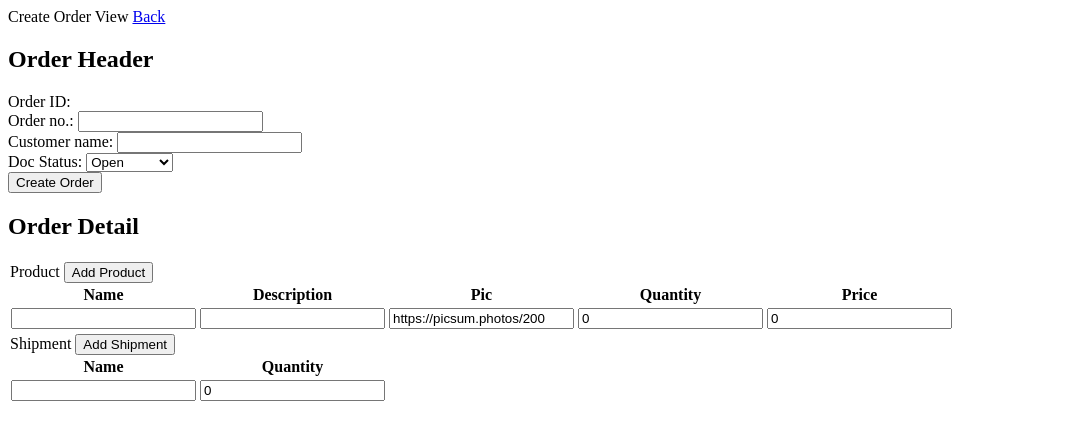
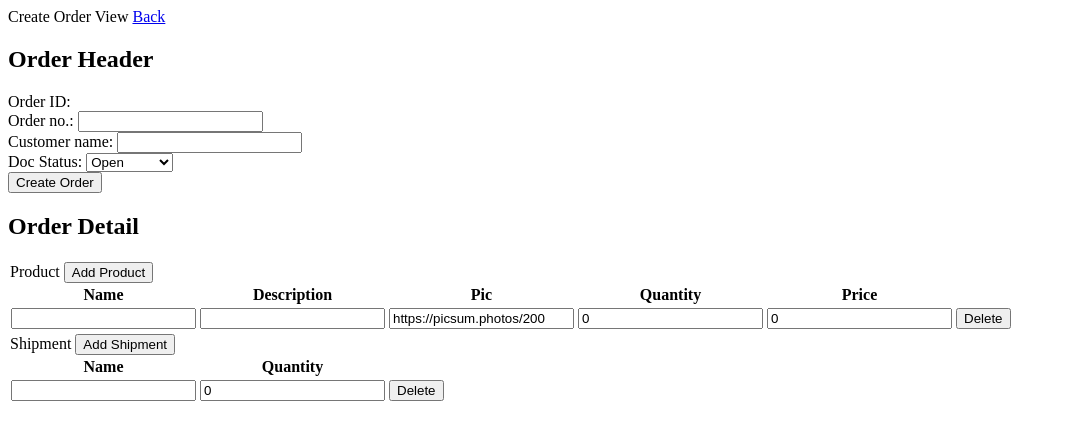
Before and after one commit to saoloung/order-management, a Vue app: page /order/create in a window 1280 px wide. Shown: the top 440 px of the page, without its empty margins (0-1066 px from the left). Built offline with nearby package versions, Linux system fonts and the light colour scheme.

Commit message:
add button delete line in product and shipment

```diff
--- a/src/views/CreateView.vue
+++ b/src/views/CreateView.vue
@@ -34,12 +34,20 @@ const addProduct = () => {
     orderData.products.push(pLine)
 }
 
+const deleteProduct = (index) => {
+    orderData.products.splice(index, 1)
+}
+
 const addShipment = () => {
     let sLine = {
         name: '',
         quantity: 0
     }
     orderData.shipments.push(sLine)
+}
+
+const deleteShipment = (index) => {
+    orderData.shipments.splice(index, 1)
 }
 
 const createOrder = async (orderData) => {
@@ -95,15 +103,17 @@ const createOrder = async (orderData) => {
                             <th>Pic</th>
                             <th>Quantity</th>
                             <th>Price</th>
+                            <th></th>
                         </tr>
                     </thead>
                     <tbody>
-                        <tr v-for="product in orderData.products">
+                        <tr v-for="(product, index) in orderData.products">
                             <td> <input type="text" v-model="product.name"> </td>
                             <td> <input type="text" v-model="product.description"> </td>
                             <td> <input type="text" v-model="product.imageUrl"></td>
                             <td> <input type="number" v-model="product.quantity"> </td>
                             <td> <input type="number" v-model="product.price"> </td>
+                            <td> <button @click="deleteProduct(index)">Delete</button> </td>
                         </tr>
                     </tbody>
                 </table>
@@ -113,12 +123,14 @@ const createOrder = async (orderData) => {
                         <tr>
                             <th>Name</th>
                             <th>Quantity</th>
+                            <th></th>
                         </tr>
                     </thead>
                     <tbody>
-                        <tr v-for="shipment in orderData.shipments">
+                        <tr v-for="(shipment, index) in orderData.shipments">
                             <td> <input type="text" v-model="shipment.name"> </td>
                             <td> <input type="number" v-model="shipment.quantity"> </td>
+                            <td> <button @click="deleteShipment(index)">Delete</button> </td>
                         </tr>
                     </tbody>
                 </table>
--- a/src/views/EditView.vue
+++ b/src/views/EditView.vue
@@ -27,11 +27,15 @@ const addProduct = () => {
   let pLine = {
     name: '',
     description: '',
-    imageUrl: '',
+    imageUrl: 'https://picsum.photos/200',
     quantity: 0,
     price: 0
   }
   orderData.products.push(pLine)
+}
+
+const deleteProduct = (index) => {
+    orderData.products.splice(index, 1)
 }
 
 const addShipment = () => {
@@ -41,6 +45,11 @@ const addShipment = () => {
   }
   orderData.shipments.push(sLine)
 }
+
+const deleteShipment = (index) => {
+    orderData.shipments.splice(index, 1)
+}
+
 const editOrder = async (orderData, orderId) => {
   isLoading.value = true
   await orderStore.editOrder(orderData, orderId)
@@ -93,15 +102,17 @@ const editOrder = async (orderData, orderId) => {
               <th>Pic</th>
               <th>Quantity</th>
               <th>Price</th>
+              <th></th>
             </tr>
           </thead>
           <tbody>
-            <tr v-for="product in orderData.products">
+            <tr v-for="(product, index) in orderData.products">
               <td> <input type="text" v-model="product.name"> </td>
               <td> <input type="text" v-model="product.description"> </td>
               <td> <img :src="product.imageUrl"></td>
               <td> <input type="text" v-model="product.quantity"> </td>
               <td> <input type="text" v-model="product.price"> </td>
+              <td> <button @click="deleteProduct(index)">Delete</button> </td>
             </tr>
           </tbody>
         </table>
@@ -111,12 +122,14 @@ const editOrder = async (orderData, orderId) => {
             <tr>
               <th>Name</th>
               <th>Quantity</th>
+              <th></th>
             </tr>
           </thead>
           <tbody>
-            <tr v-for="shipment in orderData.shipments">
+            <tr v-for="(shipment, index) in orderData.shipments">
               <td> <input type="text" v-model="shipment.name"> </td>
               <td> <input type="text" v-model="shipment.quantity"> </td>
+              <td> <button @click="deleteShipment(index)">Delete</button> </td>
             </tr>
           </tbody>
         </table>
```
